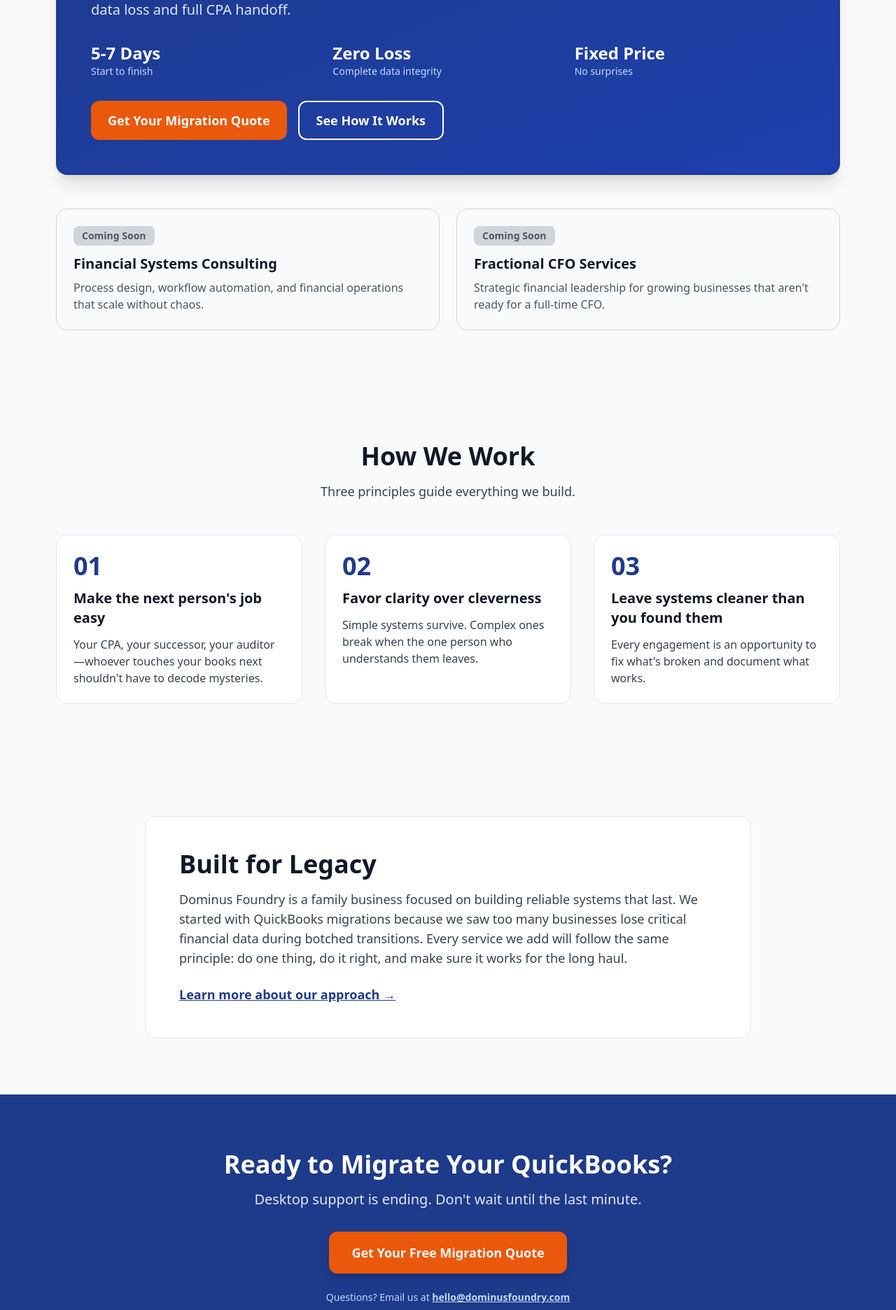
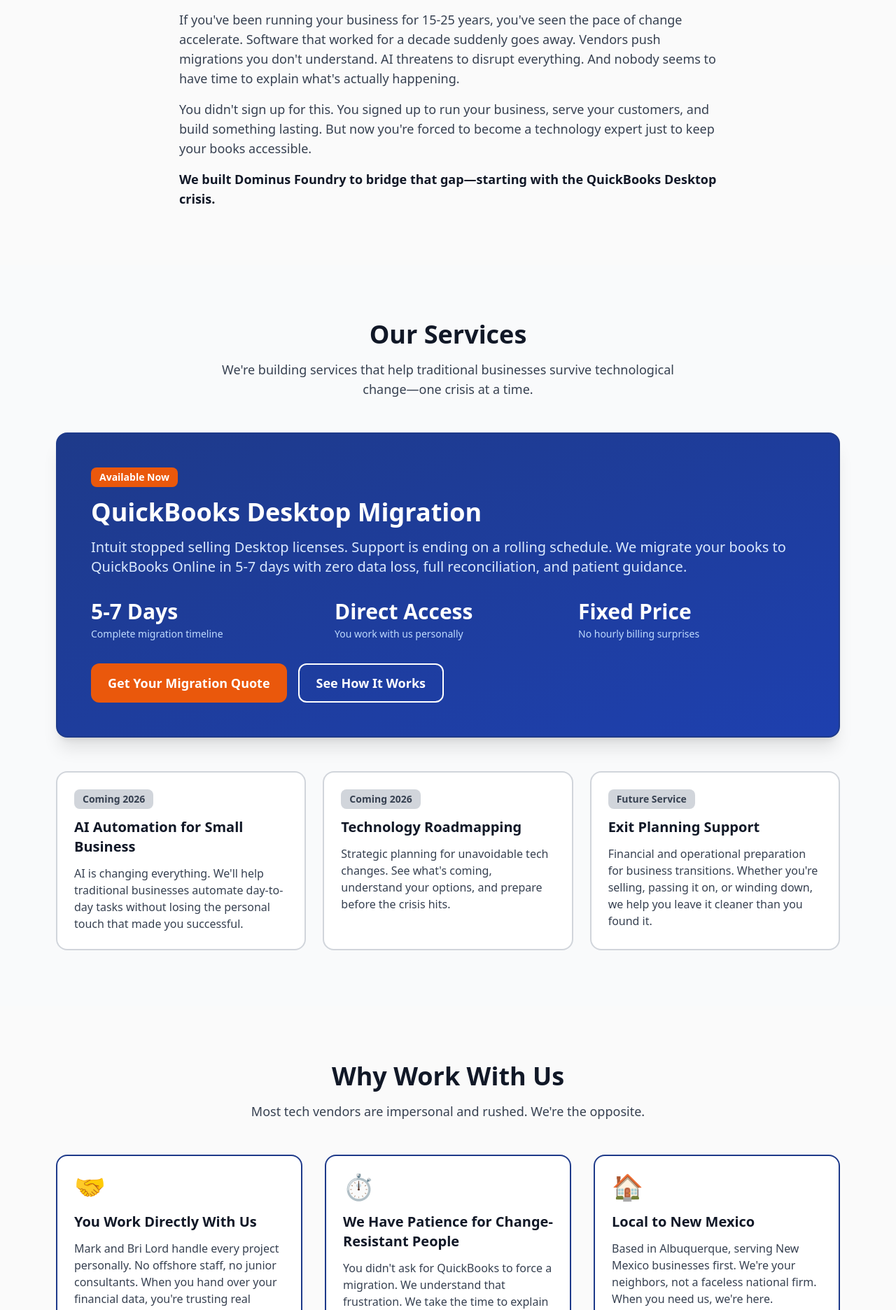
Before and after one commit to markl2305/dominusfoundry, a Next.js app: page / in a window 1280 px wide. Shown: the part 919-2791 px from the top of the page at 70% size. Built offline with nearby package versions, Linux system fonts and the light colour scheme; no server answers.

Commit message:
Revise homepage content and metadata for clarity
Updated metadata and content for the homepage to reflect a new focus on helping traditional businesses navigate technological changes, particularly regarding QuickBooks migrations.

```diff
--- a/app/page.js
+++ b/app/page.js
@@ -1,6 +1,6 @@
 export const metadata = {
-  title: 'Dominus Foundry — Business Systems & QuickBooks Migration',
-  description: 'We build reliable operating systems for small businesses. Starting with zero-drama QuickBooks Desktop migrations.',
+  title: 'Dominus Foundry — Helping Traditional Businesses Survive Technological Change',
+  description: 'Based in Albuquerque, NM. We help established businesses navigate unavoidable tech transitions—starting with QuickBooks Desktop migrations.',
 };
 
 export default function Home() {
@@ -10,47 +10,85 @@
       <section className="relative bg-gradient-to-b from-blue-50 to-white py-20 md:py-28">
         <div className="mx-auto max-w-6xl px-4">
           <div className="max-w-3xl">
+            <div className="inline-block rounded-lg bg-blue-900 text-white px-4 py-2 text-sm font-semibold mb-6">
+              Based in Albuquerque, NM • Serving New Mexico First
+            </div>
             <h1 className="text-5xl md:text-6xl font-extrabold leading-tight tracking-tight text-gray-900">
-              We Build Operating Systems for Small Businesses
+              Traditional Businesses Shouldn't Have to Navigate Tech Change Alone
             </h1>
             <p className="mt-6 text-xl text-gray-700">
-              Clean data. Clear processes. Zero drama. We help operators move fast without breaking the bank.
+              You built a successful business doing things the right way. Now technology keeps forcing changes you didn't ask for.
+              We help you survive those transitions without losing your data, your sanity, or your business.
+            </p>
+            <div className="mt-8">
+              <a
+                href="/qb-migration"
+                className="inline-flex items-center rounded-xl bg-orange-600 px-6 py-4 text-lg font-semibold text-white shadow-lg hover:bg-orange-700 transition-colors"
+              >
+                Start With QB Desktop Migration
+              </a>
+            </div>
+          </div>
+        </div>
+      </section>
+
+      {/* The Problem */}
+      <section className="mx-auto max-w-6xl px-4 py-16 md:py-20">
+        <div className="max-w-3xl">
+          <h2 className="text-3xl md:text-4xl font-bold text-gray-900">The Technology Gap Is Growing</h2>
+          <div className="mt-6 space-y-4 text-lg text-gray-700">
+            <p>
+              If you've been running your business for 15-25 years, you've seen the pace of change accelerate.
+              Software that worked for a decade suddenly goes away. Vendors push migrations you don't understand.
+              AI threatens to disrupt everything. And nobody seems to have time to explain what's actually happening.
+            </p>
+            <p>
+              You didn't sign up for this. You signed up to run your business, serve your customers, and build something lasting.
+              But now you're forced to become a technology expert just to keep your books accessible.
+            </p>
+            <p className="font-semibold text-gray-900">
+              We built Dominus Foundry to bridge that gap—starting with the QuickBooks Desktop crisis.
             </p>
           </div>
         </div>
       </section>
 
-      {/* Active Service - QB Migration (Featured) */}
-      <section className="mx-auto max-w-6xl px-4 py-16 md:py-20">
-        <div className="mb-8">
+      {/* Services Progression */}
+      <section className="bg-gray-50 py-16 md:py-20">
+        <div className="mx-auto max-w-6xl px-4">
+          <div className="text-center max-w-2xl mx-auto mb-12">
             <h2 className="text-3xl md:text-4xl font-bold text-gray-900">Our Services</h2>
-          <p className="mt-3 text-lg text-gray-700">Starting with what matters most: getting your books ready for the future.</p>
+            <p className="mt-4 text-lg text-gray-700">
+              We're building services that help traditional businesses survive technological change—one crisis at a time.
+            </p>
           </div>
 
-        {/* QB Migration - Large Featured Card */}
+          {/* QB Migration - Live Now - Featured */}
+          <div className="mb-12">
             <div className="rounded-2xl border-2 border-blue-900 bg-gradient-to-br from-blue-900 to-blue-800 text-white p-8 md:p-12 shadow-xl">
-          <div className="flex items-start justify-between flex-col md:flex-row gap-6">
+              <div className="flex items-start justify-between flex-col lg:flex-row gap-6">
                 <div className="flex-1">
                   <div className="inline-block rounded-lg bg-orange-600 px-3 py-1 text-sm font-semibold mb-4">
-                Now Available
+                    Available Now
                   </div>
                   <h3 className="text-3xl md:text-4xl font-bold">QuickBooks Desktop Migration</h3>
                   <p className="mt-4 text-xl text-blue-100">
-                QuickBooks Desktop is going away. We migrate your books to QuickBooks Online in 5-7 days—with zero data loss and full CPA handoff.
+                    Intuit stopped selling Desktop licenses. Support is ending on a rolling schedule. We migrate your books
+                    to QuickBooks Online in 5-7 days with zero data loss, full reconciliation, and patient guidance.
                   </p>
 
-              <div className="mt-8 grid gap-4 md:grid-cols-3">
+                  <div className="mt-8 grid gap-6 md:grid-cols-3">
                     <div>
-                  <div className="text-2xl font-bold">5-7 Days</div>
-                  <div className="text-sm text-blue-200">Start to finish</div>
+                      <div className="text-3xl font-bold">5-7 Days</div>
+                      <div className="text-sm text-blue-200 mt-1">Complete migration timeline</div>
                     </div>
                     <div>
-                  <div className="text-2xl font-bold">Zero Loss</div>
-                  <div className="text-sm text-blue-200">Complete data integrity</div>
+                      <div className="text-3xl font-bold">Direct Access</div>
+                      <div className="text-sm text-blue-200 mt-1">You work with us personally</div>
                     </div>
                     <div>
-                  <div className="text-2xl font-bold">Fixed Price</div>
-                  <div className="text-sm text-blue-200">No surprises</div>
+                      <div className="text-3xl font-bold">Fixed Price</div>
+                      <div className="text-sm text-blue-200 mt-1">No hourly billing surprises</div>
                     </div>
                   </div>
 
@@ -71,83 +109,157 @@
                 </div>
               </div>
             </div>
+          </div>
 
-        {/* Future Services - Coming Soon Placeholders */}
-        <div className="mt-12 grid gap-6 md:grid-cols-2">
-          <div className="rounded-2xl border border-gray-300 bg-gray-50 p-6">
-            <div className="inline-block rounded-lg bg-gray-300 text-gray-600 px-3 py-1 text-sm font-semibold mb-3">
-              Coming Soon
+          {/* Coming Soon Services */}
+          <div className="grid gap-6 md:grid-cols-2 lg:grid-cols-3">
+            <div className="rounded-2xl border-2 border-gray-300 bg-white p-6">
+              <div className="inline-block rounded-lg bg-gray-300 text-gray-700 px-3 py-1 text-sm font-semibold mb-3">
+                Coming 2026
               </div>
-            <h4 className="text-xl font-bold text-gray-900">Financial Systems Consulting</h4>
-            <p className="mt-2 text-gray-600">
-              Process design, workflow automation, and financial operations that scale without chaos.
+              <h4 className="text-xl font-bold text-gray-900">AI Automation for Small Business</h4>
+              <p className="mt-3 text-gray-700">
+                AI is changing everything. We'll help traditional businesses automate day-to-day tasks without losing
+                the personal touch that made you successful.
               </p>
             </div>
 
-          <div className="rounded-2xl border border-gray-300 bg-gray-50 p-6">
-            <div className="inline-block rounded-lg bg-gray-300 text-gray-600 px-3 py-1 text-sm font-semibold mb-3">
-              Coming Soon
+            <div className="rounded-2xl border-2 border-gray-300 bg-white p-6">
+              <div className="inline-block rounded-lg bg-gray-300 text-gray-700 px-3 py-1 text-sm font-semibold mb-3">
+                Coming 2026
               </div>
-            <h4 className="text-xl font-bold text-gray-900">Fractional CFO Services</h4>
-            <p className="mt-2 text-gray-600">
-              Strategic financial leadership for growing businesses that aren't ready for a full-time CFO.
-            </p>
-          </div>
-        </div>
-      </section>
-
-      {/* Our Approach */}
-      <section className="bg-gray-50 py-16 md:py-20">
-        <div className="mx-auto max-w-6xl px-4">
-          <div className="text-center max-w-2xl mx-auto mb-12">
-            <h2 className="text-3xl md:text-4xl font-bold text-gray-900">How We Work</h2>
-            <p className="mt-4 text-lg text-gray-700">
-              Three principles guide everything we build.
+              <h4 className="text-xl font-bold text-gray-900">Technology Roadmapping</h4>
+              <p className="mt-3 text-gray-700">
+                Strategic planning for unavoidable tech changes. See what's coming, understand your options,
+                and prepare before the crisis hits.
               </p>
             </div>
 
-          <div className="grid gap-8 md:grid-cols-3">
-            <div className="bg-white rounded-2xl border border-gray-200 p-6">
-              <div className="text-4xl font-bold text-blue-900 mb-3">01</div>
-              <h3 className="text-xl font-bold text-gray-900">Make the next person's job easy</h3>
+            <div className="rounded-2xl border-2 border-gray-300 bg-white p-6">
+              <div className="inline-block rounded-lg bg-gray-300 text-gray-700 px-3 py-1 text-sm font-semibold mb-3">
+                Future Service
+              </div>
+              <h4 className="text-xl font-bold text-gray-900">Exit Planning Support</h4>
               <p className="mt-3 text-gray-700">
-                Your CPA, your successor, your auditor—whoever touches your books next shouldn't have to decode mysteries.
-              </p>
-            </div>
-
-            <div className="bg-white rounded-2xl border border-gray-200 p-6">
-              <div className="text-4xl font-bold text-blue-900 mb-3">02</div>
-              <h3 className="text-xl font-bold text-gray-900">Favor clarity over cleverness</h3>
-              <p className="mt-3 text-gray-700">
-                Simple systems survive. Complex ones break when the one person who understands them leaves.
-              </p>
-            </div>
-
-            <div className="bg-white rounded-2xl border border-gray-200 p-6">
-              <div className="text-4xl font-bold text-blue-900 mb-3">03</div>
-              <h3 className="text-xl font-bold text-gray-900">Leave systems cleaner than you found them</h3>
-              <p className="mt-3 text-gray-700">
-                Every engagement is an opportunity to fix what's broken and document what works.
+                Financial and operational preparation for business transitions. Whether you're selling, passing it on,
+                or winding down, we help you leave it cleaner than you found it.
               </p>
             </div>
           </div>
         </div>
       </section>
 
-      {/* Who We Are - Brief Trust Signal */}
+      {/* Why Us */}
       <section className="mx-auto max-w-6xl px-4 py-16 md:py-20">
-        <div className="rounded-2xl border border-gray-200 bg-white p-8 md:p-12">
+        <div className="text-center max-w-2xl mx-auto mb-12">
+          <h2 className="text-3xl md:text-4xl font-bold text-gray-900">Why Work With Us</h2>
+          <p className="mt-4 text-lg text-gray-700">
+            Most tech vendors are impersonal and rushed. We're the opposite.
+          </p>
+        </div>
+
+        <div className="grid gap-8 md:grid-cols-3">
+          <div className="bg-white rounded-2xl border-2 border-blue-900 p-6">
+            <div className="text-4xl mb-4">🤝</div>
+            <h3 className="text-xl font-bold text-gray-900">You Work Directly With Us</h3>
+            <p className="mt-3 text-gray-700">
+              Mark and Bri Lord handle every project personally. No offshore staff, no junior consultants.
+              When you hand over your financial data, you're trusting real people who answer their emails.
+            </p>
+          </div>
+
+          <div className="bg-white rounded-2xl border-2 border-blue-900 p-6">
+            <div className="text-4xl mb-4">⏱️</div>
+            <h3 className="text-xl font-bold text-gray-900">We Have Patience for Change-Resistant People</h3>
+            <p className="mt-3 text-gray-700">
+              You didn't ask for QuickBooks to force a migration. We understand that frustration. We take the time
+              to explain what's happening and why, without talking down to you.
+            </p>
+          </div>
+
+          <div className="bg-white rounded-2xl border-2 border-blue-900 p-6">
+            <div className="text-4xl mb-4">🏠</div>
+            <h3 className="text-xl font-bold text-gray-900">Local to New Mexico</h3>
+            <p className="mt-3 text-gray-700">
+              Based in Albuquerque, serving New Mexico businesses first. We're your neighbors, not a faceless
+              national firm. When you need us, we're here.
+            </p>
+          </div>
+        </div>
+      </section>
+
+      {/* Who We Serve */}
+      <section className="bg-blue-900 text-white py-16 md:py-20">
+        <div className="mx-auto max-w-4xl px-4">
+          <h2 className="text-3xl md:text-4xl font-bold mb-6 text-center">Who We Work With</h2>
+          <div className="text-lg text-blue-100 space-y-4">
+            <p className="text-center text-xl">
+              Established business owners (15-25 years) who've built something lasting—but the rapid pace
+              of technological change is exhausting.
+            </p>
+
+            <div className="mt-8 grid md:grid-cols-2 gap-6">
+              <div className="bg-blue-800 rounded-xl p-6">
+                <h3 className="font-bold text-white text-lg mb-3">You're a Good Fit If:</h3>
+                <ul className="space-y-2">
+                  <li className="flex gap-2">
+                    <span className="text-orange-400">✓</span>
+                    <span>You employ 5-50 people</span>
+                  </li>
+                  <li className="flex gap-2">
+                    <span className="text-orange-400">✓</span>
+                    <span>You use tech because you have to</span>
+                  </li>
+                  <li className="flex gap-2">
+                    <span className="text-orange-400">✓</span>
+                    <span>Change frustrates you but you adapt</span>
+                  </li>
+                  <li className="flex gap-2">
+                    <span className="text-orange-400">✓</span>
+                    <span>You value quality over cheap</span>
+                  </li>
+                </ul>
+              </div>
+
+              <div className="bg-blue-800 rounded-xl p-6">
+                <h3 className="font-bold text-white text-lg mb-3">Not a Good Fit If:</h3>
+                <ul className="space-y-2">
+                  <li className="flex gap-2">
+                    <span className="text-red-400">✗</span>
+                    <span>You're extremely price-sensitive</span>
+                  </li>
+                  <li className="flex gap-2">
+                    <span className="text-red-400">✗</span>
+                    <span>You refuse all necessary changes</span>
+                  </li>
+                  <li className="flex gap-2">
+                    <span className="text-red-400">✗</span>
+                    <span>You want the absolute cheapest option</span>
+                  </li>
+                </ul>
+              </div>
+            </div>
+          </div>
+        </div>
+      </section>
+
+      {/* About Teaser */}
+      <section className="mx-auto max-w-6xl px-4 py-16 md:py-20">
+        <div className="rounded-2xl border border-gray-200 bg-gradient-to-br from-gray-50 to-white p-8 md:p-12">
           <div className="max-w-3xl">
             <h2 className="text-3xl md:text-4xl font-bold text-gray-900">Built for Legacy</h2>
             <p className="mt-4 text-lg text-gray-700">
-              Dominus Foundry is a family business focused on building reliable systems that last.
-              We started with QuickBooks migrations because we saw too many businesses lose critical financial data
-              during botched transitions. Every service we add will follow the same principle: do one thing, do it right,
-              and make sure it works for the long haul.
+              Dominus Foundry is Mark and Bri Lord—a family business based in Albuquerque. We're building this
+              for the long haul, not a quick exit. Technology changes rapidly, but good businesses are built to last.
+            </p>
+            <p className="mt-4 text-lg text-gray-700">
+              We chose the name "Foundry" because it's where lasting, generational things are forged. The Lord
+              family's ideas take form here and come to life—starting with helping traditional businesses survive
+              unavoidable tech transitions.
             </p>
             <div className="mt-6">
               <a href="/about" className="text-lg font-semibold text-blue-900 hover:text-blue-800 underline">
-                Learn more about our approach →
+                Read our full story →
               </a>
             </div>
           </div>
@@ -157,9 +269,9 @@
       {/* Final CTA */}
       <section className="bg-blue-900 text-white py-16 md:py-20">
         <div className="mx-auto max-w-4xl px-4 text-center">
-          <h2 className="text-3xl md:text-4xl font-bold">Ready to Migrate Your QuickBooks?</h2>
+          <h2 className="text-3xl md:text-4xl font-bold">Facing the QuickBooks Desktop Crisis?</h2>
           <p className="mt-4 text-xl text-blue-100">
-            Desktop support is ending. Don't wait until the last minute.
+            Desktop support is ending. Don't wait until the last minute to migrate.
           </p>
           <a
             href="/qb-migration"
@@ -168,7 +280,10 @@
             Get Your Free Migration Quote
           </a>
           <p className="mt-6 text-sm text-blue-200">
-            Questions? Email us at <a href="mailto:hello@dominusfoundry.com" className="underline font-semibold">hello@dominusfoundry.com</a>
+            Based in Albuquerque • Serving New Mexico businesses first
+          </p>
+          <p className="mt-2 text-sm text-blue-200">
+            Questions? <a href="mailto:hello@dominusfoundry.com" className="underline font-semibold">hello@dominusfoundry.com</a>
           </p>
         </div>
       </section>
```
Lines whose indentation alone changed are shown as unchanged.
